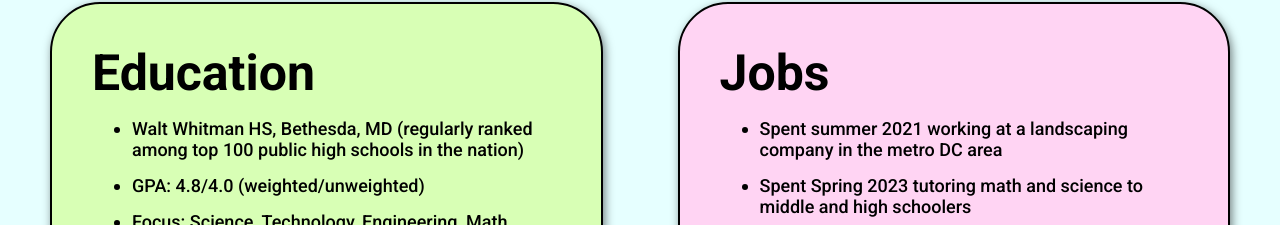
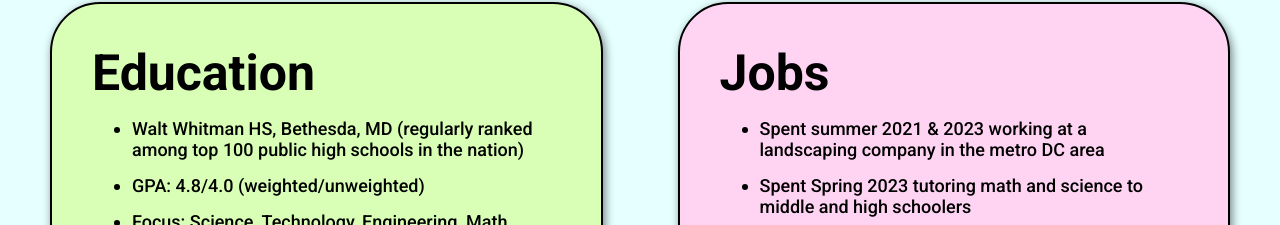
Before and after one commit to JPTVII04/Portfolio-John-Treadwell, a plain HTML site: page test.html in a window 1280 px wide. Shown: the part 402-627 px from the top of the page. Drawn offline with nearby package versions, Linux system fonts and the light colour scheme.

Commit message:
Update test.html

```diff
--- a/test.html
+++ b/test.html
@@ -67,7 +67,7 @@
               <div class="topic-title">Jobs</div>
               <ul>
                 <li class="bullet-point">
-                  Spent summer 2021 working at a landscaping company in the
+                  Spent summer 2021 &#38; 2023 working at a landscaping company in the
                   metro DC area
                 </li>
                 <li class="bullet-point">
```
